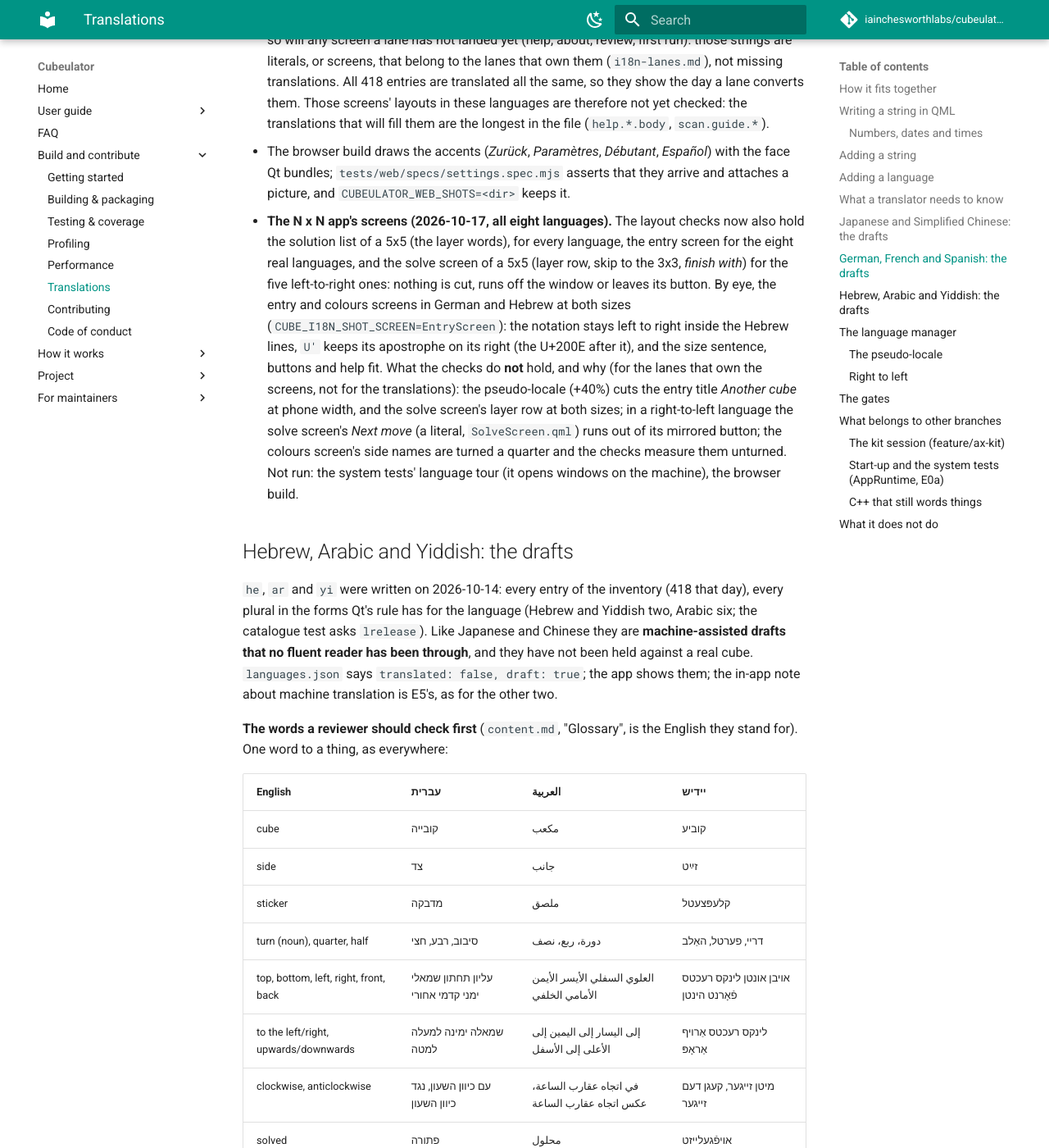
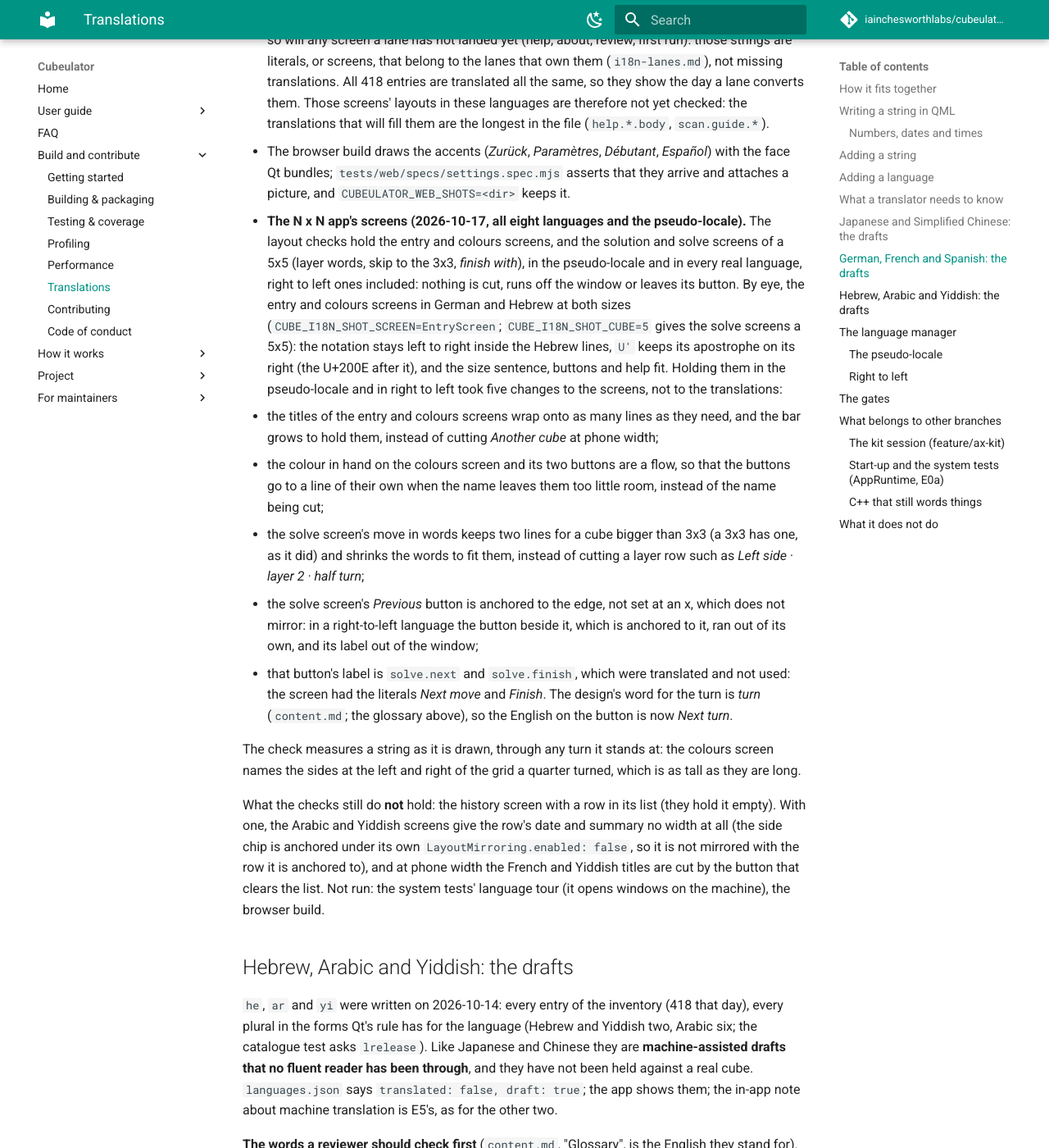
Before and after one commit to iainchesworth/cubeulator, an MkDocs documentation site: the page built from docs/i18n.md, in a window 1280 px wide and 1400 px high, scrolled down 11233 px. Shown: the whole window at 82% size. Built offline with MkDocs 1.6.1 and Material for MkDocs 9.7.7, drawn with Linux system fonts in a browser that asks for light colours; comment, search, counter and statistics services are not loaded.

Commit message:
Screens of the N x N app hold the pseudo-locale and right to left in the layout checks
PR #179's layout checks left four things out of the loops, each a fault in a
screen and not in a translation. Fixed, and the screens put in:

- EntryScreen and ColoursScreen: the title wraps onto as many lines as it needs
  and the bar grows, instead of eliding "Another cube" at phone width.
- ColoursScreen: the colour in hand and its two buttons are a Flow, so the
  buttons take a line of their own when the name leaves them too little room
  (the name was cut, and "Clear all" ran a pixel past the window).
- SolveScreen: the move in words keeps two lines for a cube bigger than 3x3
  and is fitted to them (Text.Fit), instead of cutting "Left side · layer 2 ·
  half turn". A 3x3 has one line, as before.
- SolveScreen: the Previous button is anchored, not set at an x (which does not
  mirror); beside it, the button anchored to it ran out of its own in he, ar
  and yi. Its label is solve.next / solve.finish instead of the literals "Next
  move" / "Finish"; the design's word is "Next turn" (guide, README, lint
  allowlist and lanes report follow).

The layout check measures a string as it is drawn, through any turn it stands
at, which is what lets ColoursScreen's quarter-turned side names in. A turn of
several layers ("layers 1 to 3", the longest move words) is stepped to for the
solve screen of a 5x5. AlsoHeld and the notes that explained the exclusions
are gone.

```diff
--- a/docs/i18n.md
+++ b/docs/i18n.md
@@ -365,23 +365,46 @@ by the layout checks and by eye (`language_<screen>_<code>_<layout>.png` from
   *Español*) with the face Qt bundles; `tests/web/specs/settings.spec.mjs` asserts
   that they arrive and attaches a picture, and `CUBEULATOR_WEB_SHOTS=<dir>`
   keeps it.
-- **The N x N app's screens (2026-10-17, all eight languages).** The layout
-  checks now also hold the solution list of a 5x5 (the layer words), for every
-  language, the entry screen for the eight real languages, and the solve
-  screen of a 5x5 (layer row, skip to the 3x3, *finish with*) for the five
-  left-to-right ones: nothing is cut, runs off the window or leaves its
-  button. By eye, the entry and colours screens in German and Hebrew at both
-  sizes (`CUBE_I18N_SHOT_SCREEN=EntryScreen`): the notation stays left to
-  right inside the Hebrew lines, `U'` keeps its apostrophe on its right (the
-  U+200E after it), and the size sentence, buttons and help fit. What the
-  checks do **not** hold, and why (for the lanes that own the
-  screens, not for the translations): the pseudo-locale (+40%) cuts the entry
-  title *Another cube* at phone width, and the solve screen's layer row at both
-  sizes; in a right-to-left language the solve screen's *Next move* (a literal,
-  `SolveScreen.qml`) runs out of its mirrored button; the colours screen's side
-  names are turned a quarter and the checks measure them unturned. Not run: the
-  system tests' language tour (it opens windows on the machine), the browser
-  build.
+- **The N x N app's screens (2026-10-17, all eight languages and the
+  pseudo-locale).** The layout checks hold the entry and colours screens, and
+  the solution and solve screens of a 5x5 (layer words, skip to the 3x3,
+  *finish with*), in the pseudo-locale and in every real language, right to left
+  ones included: nothing is cut, runs off the window or leaves its button. By
+  eye, the entry and colours screens in German and Hebrew at both sizes
+  (`CUBE_I18N_SHOT_SCREEN=EntryScreen`; `CUBE_I18N_SHOT_CUBE=5` gives the solve
+  screens a 5x5): the notation stays left to right inside the Hebrew lines,
+  `U'` keeps its apostrophe on its right (the U+200E after it), and the size
+  sentence, buttons and help fit. Holding them in the pseudo-locale and in
+  right to left took five changes to the screens, not to the translations:
+  - the titles of the entry and colours screens wrap onto as many lines as they
+    need, and the bar grows to hold them, instead of cutting *Another cube* at
+    phone width;
+  - the colour in hand on the colours screen and its two buttons are a flow, so
+    that the buttons go to a line of their own when the name leaves them too
+    little room, instead of the name being cut;
+  - the solve screen's move in words keeps two lines for a cube bigger than 3x3
+    (a 3x3 has one, as it did) and shrinks the words to fit them, instead of
+    cutting a layer row such as *Left side · layer 2 · half turn*;
+  - the solve screen's *Previous* button is anchored to the edge, not set at an
+    x, which does not mirror: in a right-to-left language the button beside it,
+    which is anchored to it, ran out of its own, and its label out of the
+    window;
+  - that button's label is `solve.next` and `solve.finish`, which were
+    translated and not used: the screen had the literals *Next move* and
+    *Finish*. The design's word for the turn is *turn* (`content.md`; the
+    glossary above), so the English on the button is now *Next turn*.
+
+  The check measures a string as it is drawn, through any turn it stands at: the
+  colours screen names the sides at the left and right of the grid a quarter
+  turned, which is as tall as they are long.
+
+  What the checks still do **not** hold: the history screen with a row in its
+  list (they hold it empty). With one, the Arabic and Yiddish screens give the
+  row's date and summary no width at all (the side chip is anchored under its
+  own `LayoutMirroring.enabled: false`, so it is not mirrored with the row it is
+  anchored to), and at phone width the French and Yiddish titles are cut by the
+  button that clears the list. Not run: the system tests' language tour (it
+  opens windows on the machine), the browser build.
 
 ## Hebrew, Arabic and Yiddish: the drafts
 
```
Also changed, not shown: README.md (+2 -2 lines), changelog.d/nxn-screen-layout.changed.md (added, +1 -0 lines), changelog.d/nxn-screen-layout.fixed.md (added, +1 -0 lines), docs/guide/history.md (+1 -1 lines), docs/guide/index.md (+1 -1 lines), docs/guide/settings.md (+2 -2 lines), docs/guide/solve.md (+6 -6 lines), docs/i18n-lanes.md (+62 -64 lines), 5 other files.
